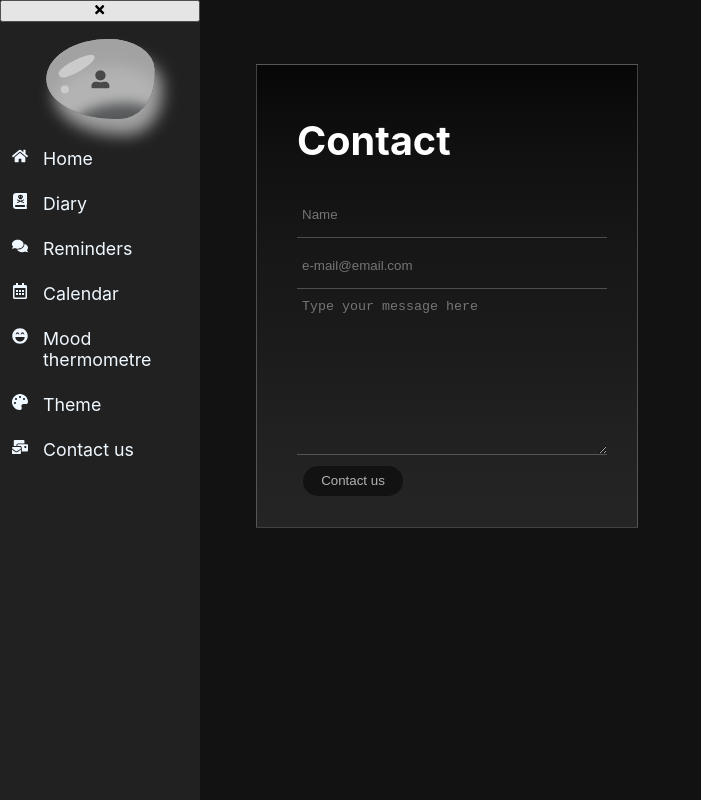
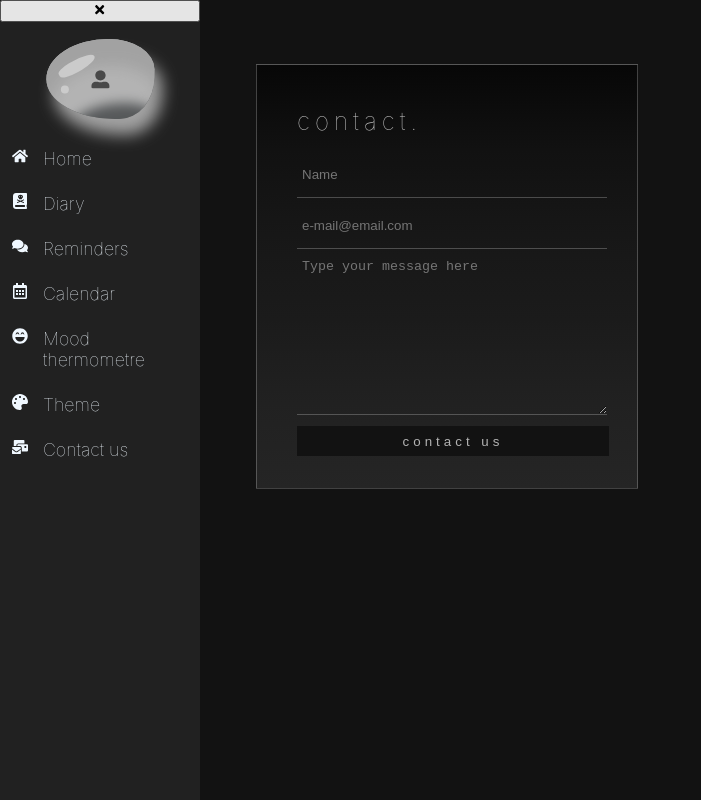
Before and after one commit to navidasaman/diary-app, a React (Create React App) app: page /Contact in a window 1280 px wide. Shown: the whole page, without its empty margins (0-701 px from the left). Built offline with nearby package versions, Linux system fonts and the light colour scheme.

Commit message:
minor changes to the css
these will be modified more in the future

```diff
--- a/src/components/Form.tsx
+++ b/src/components/Form.tsx
@@ -21,7 +21,7 @@ function Form() {
     /*Returns the contact form*/
     return (
         <form method='post' /*action="mailto:removedemailforthisrepositoryprivacyreasons@email.com"*/ className="contactForm" onSubmit={handleSubmit}>
-            <h1>Contact</h1>
+            <h1>Contact.</h1>
             <input type="text" name="name" id="name" placeholder='Name' onChange={(e) => setName(e.target.value)} value={name} />
             <input type="email" name="email" id="email" placeholder='e-mail@email.com' onChange={(e) => setEmail(e.target.value)} value={email} required />
             <textarea
--- a/src/css/Form.css
+++ b/src/css/Form.css
@@ -1,6 +1,5 @@
 /* ------------- Form component CSS  ------------- */
 .contactForm {
-    background-color: rgba(240, 248, 255, 0.048);
     margin: 50px auto;
     max-width: 300px;
     max-height: 420px;
@@ -27,14 +26,25 @@ form input, textarea {
 
 .formButton {
     height: 30px;
-    width:100px;
+    width:104%;
     background-color: #121212;
-    border-radius: 50px;
-    color:#b3b3b3;
+    color:hsl(0, 0%, 70%);
     border: none;
-    margin: 2%;
+    margin: 2% 0%;
+    letter-spacing: 4px;
+    text-transform: lowercase;
+    font-weight: 100;
 }
 .formButton:hover {
     transition: 0.3s ease;
     opacity: 0.7;
 }
+
+.contactForm h1 {
+    text-transform: lowercase;
+    letter-spacing: 5px;
+    padding-right:12%;
+    font-size: calc(37px - 1vw);
+    font-weight: 100;
+    color: #ffffffc3;
+}
--- a/src/css/Sidebar.css
+++ b/src/css/Sidebar.css
@@ -7,6 +7,8 @@
     height: 100vh;
     width: min(100%, 200px);
     transition: width 0.7s ease;
+    font-weight: 100;
+
   }
 
   .SidebarList :hover {
```
